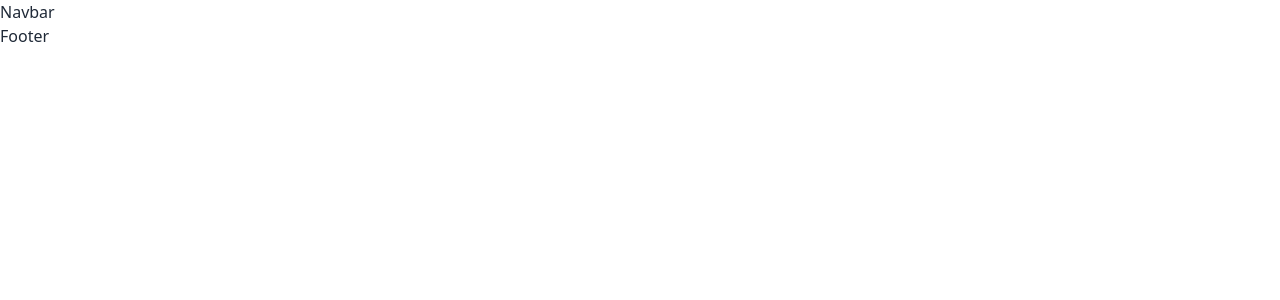
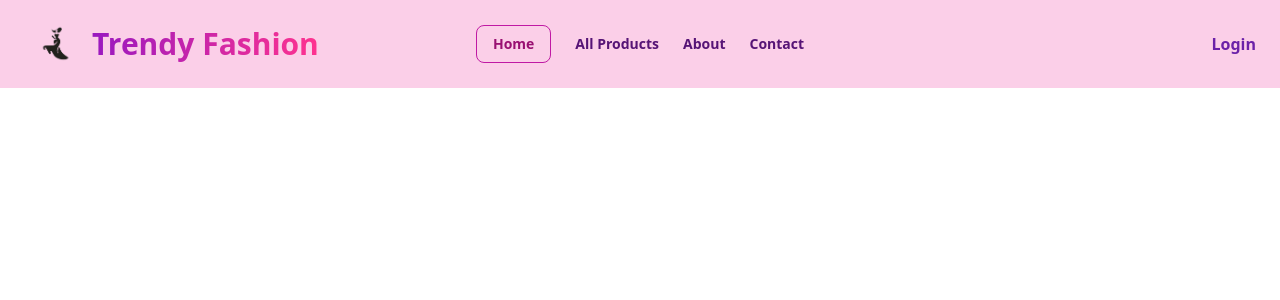
Before and after one commit to Tamanna0322/trendy-fashion-client, a React (Vite) app: page / in a window 1280 px wide. Shown: the top 300 px of the page. Built offline with nearby package versions, Linux system fonts and the light colour scheme.

Commit message:
added navbar section

```diff
--- /dev/null
+++ b/src/components/Footer.jsx
@@ -0,0 +1,11 @@
+
+
+const Footer = () => {
+    return (
+        <div>
+
+        </div>
+    );
+};
+
+export default Footer;
--- /dev/null
+++ b/src/components/Navbar.jsx
@@ -0,0 +1,46 @@
+import { NavLink } from "react-router-dom";
+import logo from '../assets/images/file.png'
+
+const Navbar = () => {
+    return (
+        <div className="bg-pink-200">
+        <div className="navbar max-w-7xl mx-auto py-3 md:px-6 px-3">
+          <div className="navbar-start">
+            <div className="dropdown">
+              <div tabIndex={0} role="button" className="btn btn-ghost lg:hidden">
+                <svg xmlns="http://www.w3.org/2000/svg" className="h-5 w-5" fill="none" viewBox="0 0 24 24" stroke="currentColor"><path strokeLinecap="round" strokeLinejoin="round" strokeWidth="2" d="M4 6h16M4 12h8m-8 6h16" /></svg>
+              </div>
+              <ul tabIndex={0} className="menu menu-sm dropdown-content mt-3 z-[15] p-2 shadow bg-base-100 rounded-box w-52">
+                <NavLink to='/' className={({ isActive }) => isActive ? 'text-[#991072] px-4 py-2 font-bold rounded-lg ' : 'font-semibold text-[#561476]'}>Home</NavLink>
+                <NavLink to='/allProducts' className={({ isActive }) => isActive ? 'text-[#991072] px-4 py-2 font-bold rounded-lg ' : 'font-semibold text-[#561476]'}>All Products</NavLink>
+                <NavLink to='/about' className={({ isActive }) => isActive ? 'text-[#991072] px-4 py-2 font-bold rounded-lg ' : 'font-semibold text-[#561476]'}>About</NavLink>
+                <NavLink to='/contact' className={({ isActive }) => isActive ? 'text-[#991072] px-4 py-2 font-bold rounded-lg ' : 'font-semibold text-[#561476]'}>Contact</NavLink>
+              </ul>
+            </div>
+            <div className="flex items-center">
+              <img className="md:w-16 md:h-16 w-10 h-10" src={logo} alt="" />
+              <a className="lg:text-3xl md:text-2xl ml-1 font-bold bg-gradient-to-r from-[#9919c0] to-[#ff338f] text-transparent bg-clip-text">Trendy Fashion</a>
+            </div>
+          </div>
+          <div className="navbar-center hidden lg:flex">
+            <ul className="menu menu-horizontal px-1">
+              <div className="flex space-x-6 items-center">
+                <NavLink to='/' className={({ isActive }) => isActive ? 'text-[#991072] px-4 py-2 font-bold rounded-lg border border-[#c019a4]  ' : 'font-semibold text-[#561476]'}>Home</NavLink>
+                <NavLink to='/allProducts' className={({ isActive }) => isActive ? 'text-[#991072] px-4 py-2 font-bold rounded-lg border border-[#c019a4]  ' : 'font-semibold text-[#561476]'}>All Products</NavLink>
+                <NavLink to='/about' className={({ isActive }) => isActive ? 'text-[#991072] px-4 py-2 font-bold rounded-lg border border-[#c019a4]  ' : 'font-semibold text-[#561476]'}>About</NavLink>
+                <NavLink to='/contact' className={({ isActive }) => isActive ? 'text-[#991072] px-4 py-2 font-bold rounded-lg border border-[#c019a4]  ' : 'font-semibold text-[#561476]'}>Contact</NavLink>
+              </div>
+            </ul>
+          </div>
+          <div className="navbar-end">
+          <NavLink to='/login'
+                  className={({ isActive }) => isActive ? 'text-purple-600 px-4 py-2 font-bold rounded-lg border border-purple-700  ' : 'font-semibold text-purple-800'}>
+                  Login</NavLink>
+          </div>
+        </div>
+
+      </div>
+    );
+};
+
+export default Navbar;
--- a/src/layouts/MainLayout.jsx
+++ b/src/layouts/MainLayout.jsx
@@ -1,13 +1,19 @@
 import { Outlet } from "react-router-dom";
+import Navbar from "../components/Navbar";
+import Footer from "../components/Footer";
 
 
 
 const MainLayout = () => {
     return (
         <div>
-            <h1>Navbar</h1>
+            <div>
+                <Navbar></Navbar>
+            </div>
             <Outlet></Outlet>
-            <h1>Footer</h1>
+            <div>
+                <Footer></Footer>
+            </div>
         </div>
     );
 };
```
Also changed, not shown: src/assets/images/file.png (added).
